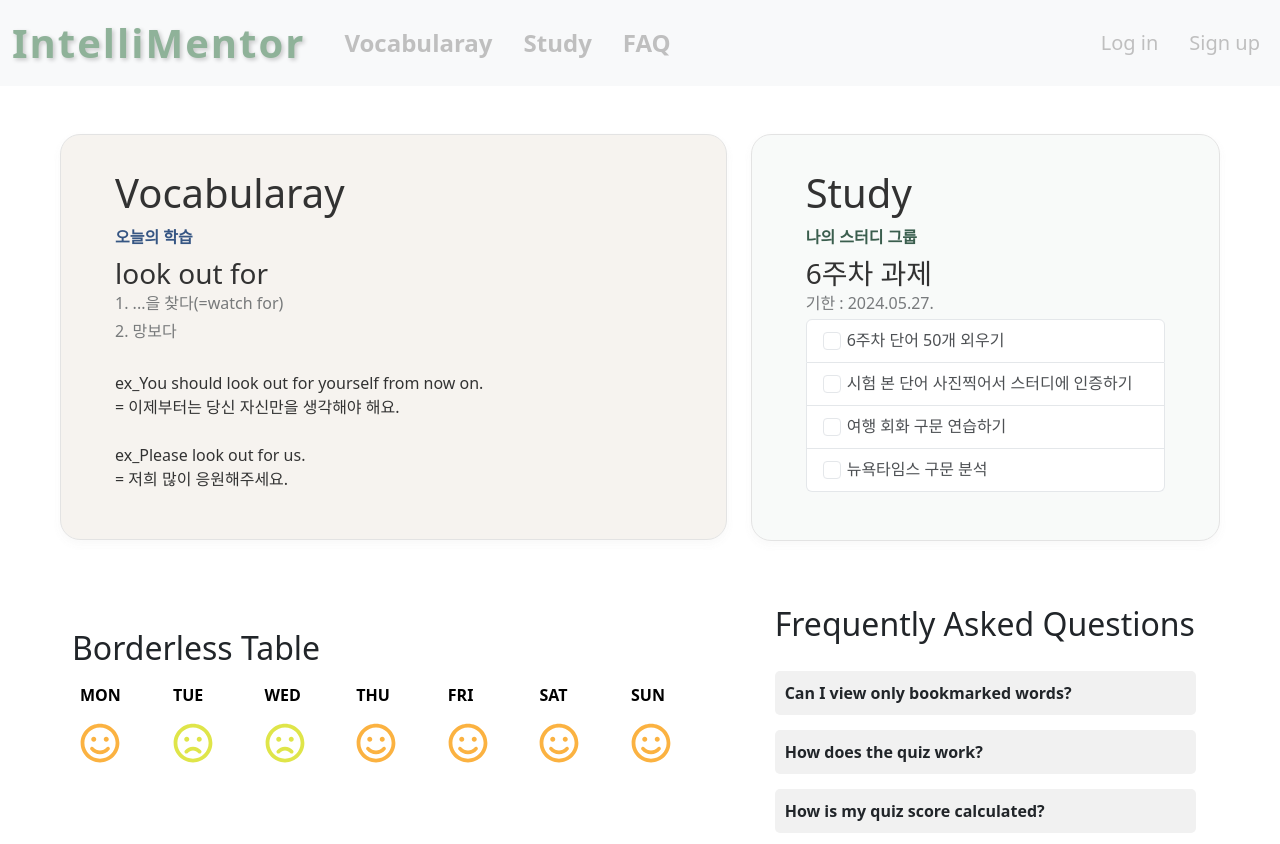
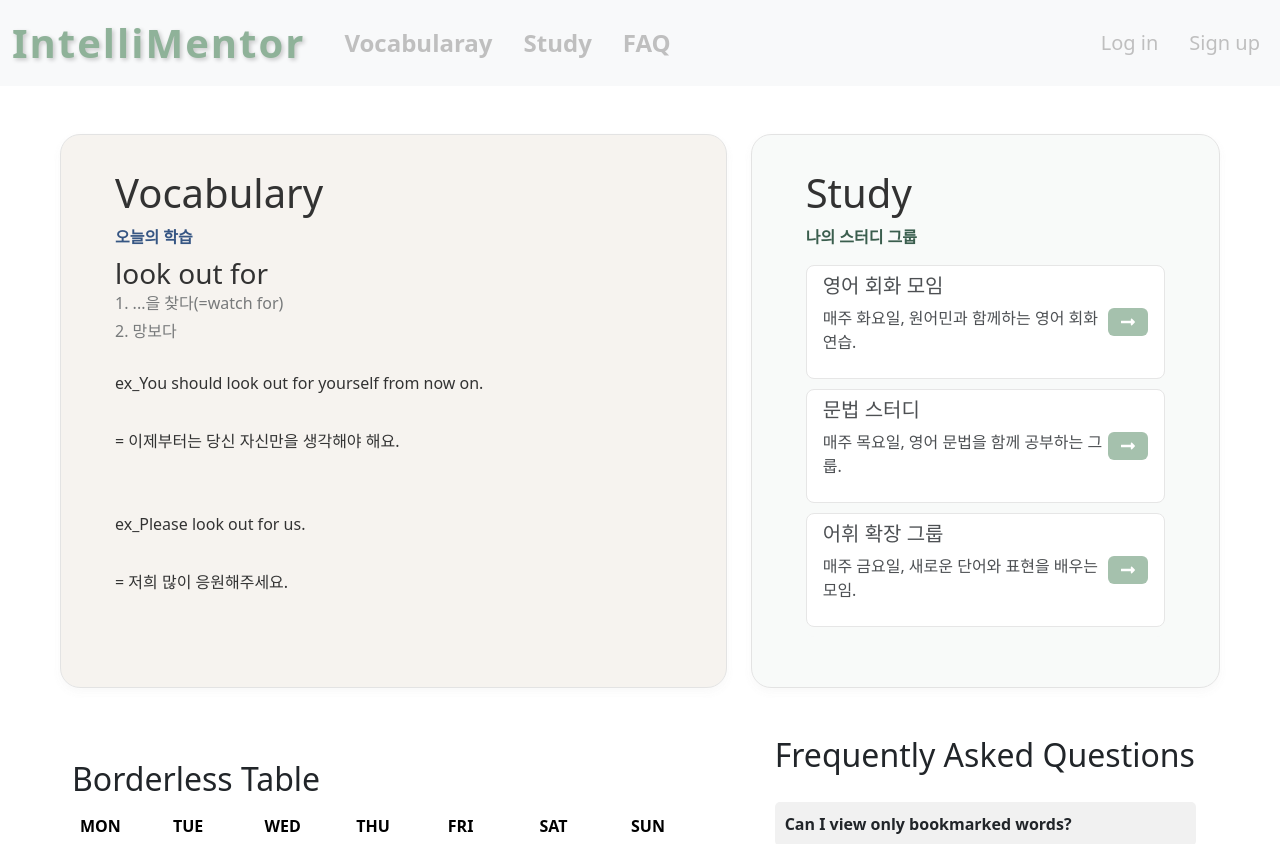
Before and after one commit to sinyoung0110/IntelliMentor_Front, a React (Create React App) app: page / in a window 1280 px wide. Shown: the top 844 px of the page. Built offline with nearby package versions, Linux system fonts and the light colour scheme.

Commit message:
css 수정

```diff
--- a/src/App.css
+++ b/src/App.css
@@ -9,16 +9,18 @@ html, body {
 .commonContainer {
   display: flex;
   flex-direction: row;
-  gap: 0;
+  gap: 10;
   border-radius: 20px;
   overflow: hidden;
   margin-bottom: 16px;
   box-shadow: 0 4px 8px rgba(186, 184, 184, 0.11);
-  padding:10px 30px 0 30px;
+  padding: 10px 30px;
   position: relative;
   opacity: 0.8;
   border: 1px solid #ddd;
+  height: 100%; /* 높이를 부모 컨테이너에 맞게 설정 */
 }
+
 .text-gray{
   color:#BFBFBF;
 }
@@ -41,6 +43,10 @@ html, body {
 }
 .bg-beige{
   background-color:#f7f4f0;
+}
+.bg-red{
+  background-color: #E57373;;
+
 }
 .no-underline-link {
   text-decoration: none; /* 밑줄 제거 */
--- a/src/api/learnApi.js
+++ b/src/api/learnApi.js
@@ -50,3 +50,13 @@ export const submitQuizSelection = async (sectionId, selectedTypes) => {
         throw error;
     }
 };
+
+export const submitQuizResults = async (quizResults) => {
+    try {
+      const response = await apiClient.post('/api/learn/submitQuiz', quizResults);
+      return response.data;
+    } catch (error) {
+      console.error('Error submitting quiz results:', error);
+      throw error;
+    }
+  };
--- /dev/null
+++ b/src/components/learn/QuizResults.js
@@ -0,0 +1,70 @@
+import React from 'react';
+import { Container, Row, Col, Table, Card } from 'react-bootstrap';
+
+const QuizResults = ({ results }) => {
+  const { scoreMap, scoreEng, scoreKor, scoreSen, grade, mistakes } = results;
+
+  return (
+    <Container className="mt-4">
+      <Row>
+        {/* Left Column: Mistakes */}
+        <Col md={6}>
+          <h3>오답 단어</h3>
+          <Table striped bordered hover>
+            <thead>
+              <tr>
+                <th>#</th>
+                <th>영어</th>
+                <th>한국어</th>
+              </tr>
+            </thead>
+            <tbody>
+              {mistakes.length > 0 ? (
+                mistakes.map((word, index) => (
+                  <tr key={word.id}>
+                    <td>{index + 1}</td>
+                    <td>{word.eng}</td>
+                    <td>{word.kor}</td>
+                  </tr>
+                ))
+              ) : (
+                <tr>
+                  <td colSpan="3" className="text-center">
+                    오답이 없습니다.
+                  </td>
+                </tr>
+              )}
+            </tbody>
+          </Table>
+        </Col>
+
+        {/* Right Column: Scores & Rank */}
+        <Col md={6}>
+          <h3>나의 랭크</h3>
+          <Card className="mb-3">
+            <Card.Body>
+              <Card.Title>성적: {grade}</Card.Title>
+              <Card.Text>
+                <strong>English 점수: </strong> {scoreMap.e} <br />
+                <strong>Korean 점수: </strong> {scoreMap.k}
+              </Card.Text>
+            </Card.Body>
+          </Card>
+
+          <Card>
+            <Card.Body>
+              <Card.Title>저장된 점수</Card.Title>
+              <Card.Text>
+                <strong>영어 점수 (scoreEng):</strong> {scoreEng} <br />
+                <strong>한국어 점수 (scoreKor):</strong> {scoreKor} <br />
+                <strong>문장 점수 (scoreSen):</strong> {scoreSen}
+              </Card.Text>
+            </Card.Body>
+          </Card>
+        </Col>
+      </Row>
+    </Container>
+  );
+};
+
+export default QuizResults;
--- a/src/components/main/StudyComponent.js
+++ b/src/components/main/StudyComponent.js
@@ -1,36 +1,50 @@
-import {Form} from 'react-bootstrap';
-import '../../App.css';
+import React from 'react';
+import ListGroup from 'react-bootstrap/ListGroup';
+import { FaLongArrowAltRight } from "react-icons/fa";
 
-const StudyComponent=()=> {
+const StudyComponent = () => {
+    const studyGroups = [
+        {
+            name: "영어 회화 모임",
+            description: "매주 화요일, 원어민과 함께하는 영어 회화 연습."
+        },
+        {
+            name: "문법 스터디",
+            description: "매주 목요일, 영어 문법을 함께 공부하는 그룹."
+        },
+        {
+            name: "어휘 확장 그룹",
+            description: "매주 금요일, 새로운 단어와 표현을 배우는 모임."
+        }
+    ];
+
     return (
-        <>
-        <div className="commonContainer"  style={{ backgroundColor: '#F7F9F8', color: '#000000' }}>
-
-        <div className="col p-4 d-flex flex-column position-static">
-        <h1>Study</h1>
-          <strong className="d-inline-block mb-2 text-success-emphasis">나의 스터디 그룹 </strong>
-          <h3 className="mb-0">6주차 과제</h3>
-          <div className="mb-1 text-body-secondary">기한 : 2024.05.27.</div>
-
-			<ul className="list-group">
-  			<li className="list-group-item">
-              <Form.Check type='checkbox' id='option1' label='6주차 단어 50개 외우기'/>
-  			</li>
-  			<li className="list-group-item">
-              <Form.Check type='checkbox' id='option2' label='시험 본 단어 사진찍어서 스터디에 인증하기' />
-  			</li>
-  			<li className="list-group-item">
-              <Form.Check type='checkbox' id='option1' label='여행 회화 구문 연습하기'/>
-  			</li>
-  			<li className="list-group-item">
-              <Form.Check type='checkbox' id='option1' label='뉴욕타임스 구문 분석'/>
-  			</li>
-			</ul>
-            <br/>
-
-      </div>
-    </div>
-        </>
+        <div className="commonContainer" style={{ backgroundColor: '#F7F9F8', color: '#000000' }}>
+            <div className="col p-4 d-flex flex-column position-static">
+                <h1>Study</h1>
+                <strong className="text-success-emphasis">나의 스터디 그룹</strong>
+                <ListGroup className="mt-3" style={{ backgroundColor: '#F7F9F8', borderRadius: '8px' }}>
+                    {studyGroups.map((group, index) => (
+                        <ListGroup.Item
+                            key={index}
+                            className="d-flex justify-content-between align-items-center"
+                            style={{ border: '1px solid #E0E0E0', borderRadius: '8px', marginBottom: '10px' }}
+                        >
+                            <div>
+                                <h5>{group.name}</h5>
+                                <p>{group.description}</p>
+                            </div>
+                            <button
+                                className="btn"
+                                style={{ backgroundColor: '#8FB299', color: '#FFFFFF', border: 'none' }}
+                            >
+                               <FaLongArrowAltRight />
+                            </button>
+                        </ListGroup.Item>
+                    ))}
+                </ListGroup>
+            </div>
+        </div>
     );
 }
 
--- a/src/components/main/VocaComponent.js
+++ b/src/components/main/VocaComponent.js
@@ -1,25 +1,24 @@
+import React from 'react';
 import '../../App.css';
 
-const VocaComponent=()=> {
+const VocaComponent = () => {
     return (
-        <>
-        <div className="commonContainer" style={{ backgroundColor: '#F4F1EC', color: '#000000'}}>
-
-            <div className="col p-4 d-flex flex-column position-static"><h1>Vocabularay</h1>
-            <strong className="d-inline-block mb-2 text-primary-emphasis">오늘의 학습 </strong>
-            <h3 className="mb-0">look out for</h3>
-            <div className="mb-1 text-body-secondary">1. ...을 찾다(=watch for)</div>
-            <div className="mb-1 text-body-secondary">2. 망보다 </div><br/>
-            <p className="card-text mb-auto">ex_You should look out for yourself from now on. </p>
-            <p className="card-text mb-auto">= 이제부터는 당신 자신만을 생각해야 해요.</p>
-            <br/>
-            <p className="card-text mb-auto">ex_Please look out for us. </p>
-            <p className="card-text mb-auto">= 저희 많이 응원해주세요. </p>
-            <br/>
-
+        <div className="commonContainer" style={{ backgroundColor: '#F4F1EC', color: '#000000' }}>
+            <div className="col p-4 d-flex flex-column position-static">
+                <h1>Vocabulary</h1>
+                <strong className="d-inline-block mb-2 text-primary-emphasis">오늘의 학습</strong>
+                <h3 className="mb-0">look out for</h3>
+                <div className="mb-1 text-body-secondary">1. ...을 찾다(=watch for)</div>
+                <div className="mb-1 text-body-secondary">2. 망보다</div>
+                <br />
+                <p className="card-text mb-auto">ex_You should look out for yourself from now on.</p>
+                <p className="card-text mb-auto">= 이제부터는 당신 자신만을 생각해야 해요.</p>
+                <br />
+                <p className="card-text mb-auto">ex_Please look out for us.</p>
+                <p className="card-text mb-auto">= 저희 많이 응원해주세요.</p>
+                <br />
             </div>
         </div>
-        </>
     );
 }
 
--- a/src/components/voca/DirectAddComponent.js
+++ b/src/components/voca/DirectAddComponent.js
@@ -71,7 +71,7 @@ function DirectAddComponent() {
     return (
         <>
             <div className="main-text text-2xl font-bold mb-4">DirectAdd Page</div>
-            <div className="border-2 border-sky-200 mt-10 m-2 p-4">
+            <div className="mt-0 mr-40 ml-40 p-10">
                 <form onSubmit={handleSubmit}>
                     <div className="flex flex-col mb-4">
                         <label htmlFor="title" className="text-gray-700">Title:</label>
@@ -121,19 +121,19 @@ function DirectAddComponent() {
                             </button>
                         </div>
                     ))}
-                    <div className="flex justify-center mt-4">
+                    <div className="flex justify-center mt-10">
                         <button
                             type="submit"
-                            className="bg-green-500 text-white px-4 py-2 rounded-lg hover:bg-green-600"
+                            className="bg-gray text-white px-4 py-2 rounded-lg hover:bg-gray-400"
                         >
                             Add Another
                         </button>
                     </div>
-                    <div className="flex justify-center mt-4">
+                    <div className="flex justify-center mt-10">
                         <button
                             type="button"
                             onClick={handleClickAdd}
-                            className="bg-blue-500 text-white px-4 py-2 rounded-lg hover:bg-blue-600"
+                            className="bg-green text-white px-4 py-2 rounded-lg hover:bg-green-600"
                         >
                             Add
                         </button>
--- a/src/components/voca/EditVocabularyComponent.js
+++ b/src/components/voca/EditVocabularyComponent.js
@@ -118,10 +118,10 @@ const EditVocabularyComponent = () => {
 
     return (
         <>
-            <div className="main-text text-2xl font-bold mb-4">Edit Vocabulary</div>
-            <div className="border-2 border-sky-200 mt-10 m-2 p-4">
+            <div className="main-text text-2xl font-bold">Edit Vocabulary</div>
+            <div className="mt-0 mr-40 ml-40 p-10">
                 <form onSubmit={handleSubmit}>
-                    <div className="flex flex-col mb-4">
+                    <div className="flex flex-col mb-8">
                         <label htmlFor="title" className="text-gray-700">Title:</label>
                         <input
                             type="text"
@@ -173,7 +173,7 @@ const EditVocabularyComponent = () => {
                         <button
                             type="button"
                             onClick={handleAddField}
-                            className="bg-green-500 text-white px-4 py-2 rounded-lg hover:bg-green-600"
+                            className="bg-gray text-white px-4 py-2 rounded-lg hover:bg-gray-400"
                         >
                             Add Another
                         </button>
@@ -181,13 +181,13 @@ const EditVocabularyComponent = () => {
                     <div className="flex justify-center mt-4">
                         <button
                             type="submit"
-                            className="bg-blue-500 text-white px-4 py-2 rounded-lg hover:bg-blue-600"
+                            className="bg-green text-white px-4 py-2 rounded-lg hover:bg-green-600"
                         >
                             Update
                         </button>
                     </div>
                 </form>
-                <div className="flex justify-center mt-4">
+                <div className="flex justify-center mt-8">
                     <button
                         type="button"
                         onClick={handleDeleteVocabulary}
```
Also changed, not shown: src/components/learn/QuizComponent.js (+153 -9 lines).
